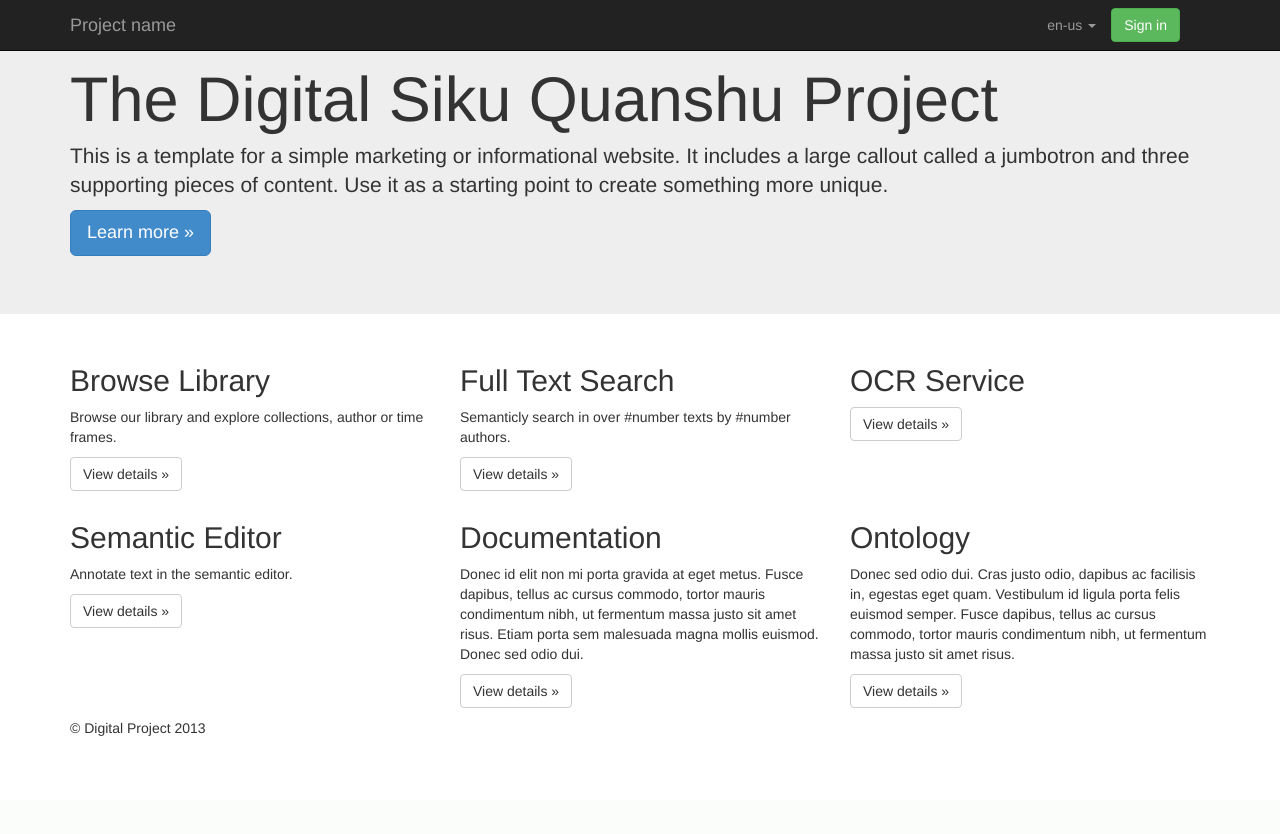
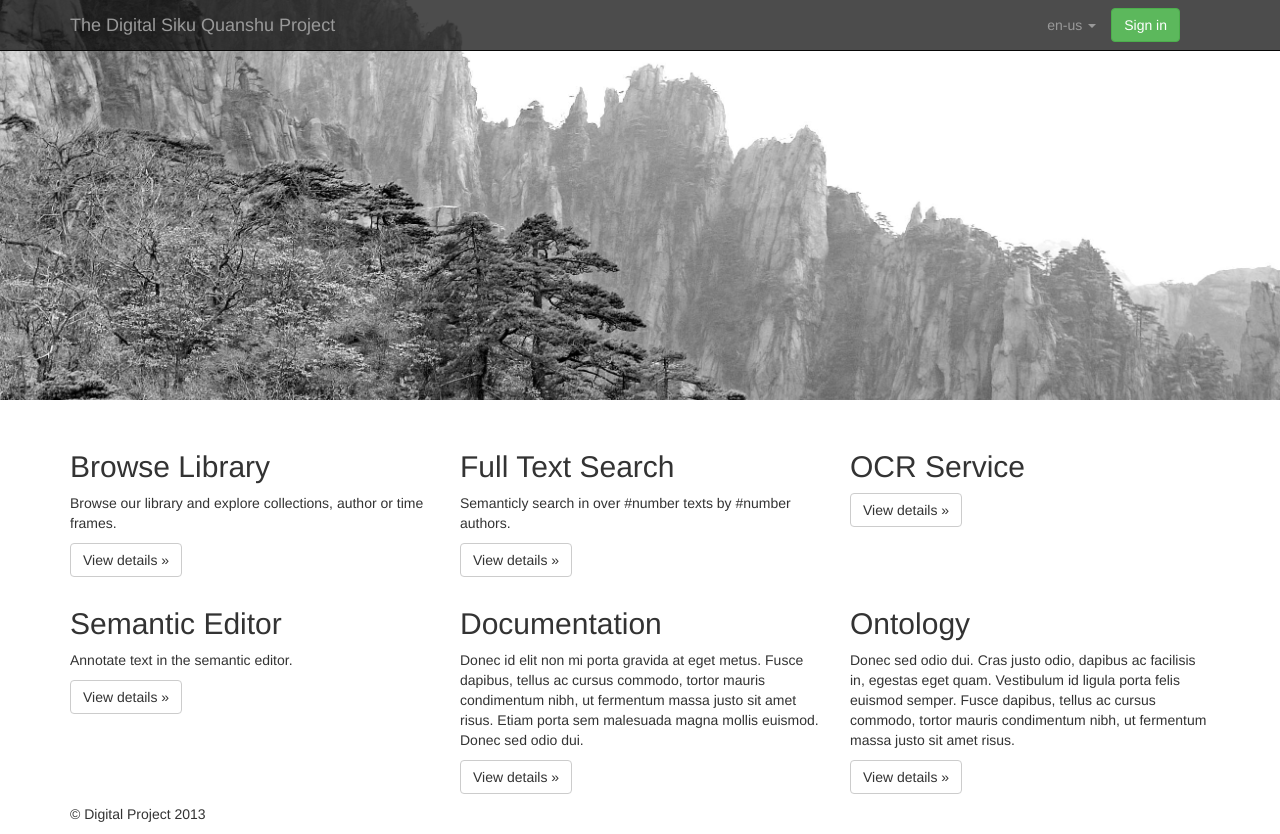
Before and after one commit to beijingren/roche-website, a Django app: template templates/roche/index.html in a window 1280 px wide. Before the commit the page ends 736 px from the top, so only its background shows below. Run offline with Django 3.2, Linux system fonts and the light colour scheme; the template is opened without the code that fills it, so the values that code supplies are empty; some libraries are stand-ins or nearby versions.

Commit message:
Change layout a little

```diff
--- a/static/css/roche.css
+++ b/static/css/roche.css
@@ -10,3 +10,13 @@
   color: #999;
   text-align: center;
 }
+
+.jumbotron {
+	height: 400px;
+	background-image: url("/static/images/img_003.jpg");
+	background-size: cover;
+}
+
+.navbar.transparent {
+   background: rgba(0,0,0,0.7);
+}
--- a/templates/roche/base.html
+++ b/templates/roche/base.html
@@ -1,7 +1,7 @@
 {% load staticfiles %}
 {% load i18n %}
 <!DOCTYPE html>
-<html>
+<html lang="en">
 <head>
   <title>
   {% block page_title %}
@@ -26,7 +26,7 @@
 
 <body>
   <!-- Navigation Bar -->
-  <div class="navbar navbar-inverse navbar-fixed-top" role="navigation">
+  <div class="navbar transparent navbar-inverse navbar-fixed-top" role="navigation">
     <div class="container">
       <div class="navbar-header">
         <button type="button" class="navbar-toggle" data-toggle="collapse" data-target=".navbar-collapse">
@@ -35,7 +35,7 @@
           <span class="icon-bar"></span>
           <span class="icon-bar"></span>
         </button>
-        <a class="navbar-brand" href="/">Project name</a>
+        <a class="navbar-brand" href="/">The Digital Siku Quanshu Project</a>
       </div>
       <div class="navbar-collapse collapse">
         <form class="navbar-form navbar-right">
@@ -54,16 +54,13 @@
           </ul>
           </li>
          </ul>
-      </div><!--/.navbar-collapse -->
+      </div>
     </div>
   </div>
 
-  <div class="jumbotron">
-  <div class="container">
+
   {% block jumbotron %}
   {% endblock %}
-  </div>
-  </div>
 
   {% block content %}
   {% endblock %}
--- a/templates/roche/index.html
+++ b/templates/roche/index.html
@@ -6,14 +6,12 @@
 The Digital Siku Quanshu Project
 {% endblock %}
 
-{% block jumbotron %}
-   <h1>{% trans "The Digital Siku Quanshu Project" %}</h1>
-        <p>
-        {% blocktrans %}This is a template for a simple marketing or informational website. It includes a large callout called a jumbotron and three supporting pieces of content. Use it as a starting point to create something more unique.{% endblocktrans %}
-        <p><a class="btn btn-primary btn-lg" role="button">{% trans "Learn more" %} &raquo;</a></p>
-{% endblock %}
 
 {% block content %}
+<div class="jumbotron">
+</div>
+
+
     <div class="container">
       <div class="row">
         <div class="col-md-4">
```
Also changed, not shown: static/images/img_003.jpg (added), 1 other file.
